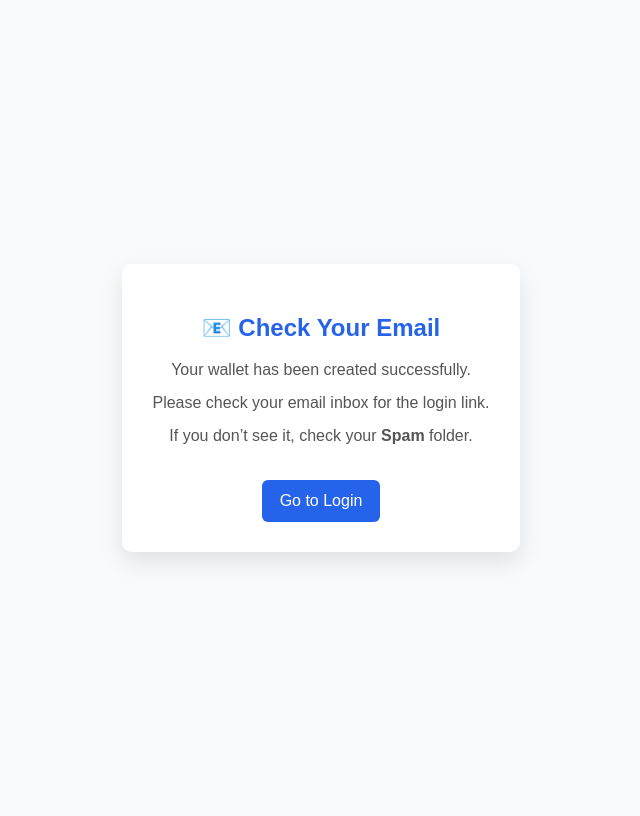
After one commit to Amir-Baddour/senior-dweb3, a PHP site: page /digital-wallet-platform/wallet-client/check-email.html in a window 1280 px wide. The commit adds this page. Shown: the whole page, without its empty margins (319-959 px from the left). Run offline with PHP 8.4, Linux system fonts and the light colour scheme.

Commit message:
finalize the project

```diff
--- /dev/null
+++ b/wallet-client/check-email.html
@@ -0,0 +1,57 @@
+<!DOCTYPE html>
+<html lang="en">
+<head>
+    <meta charset="UTF-8">
+    <title>Check Your Email</title>
+    <meta name="viewport" content="width=device-width, initial-scale=1.0">
+    <style>
+        body {
+            font-family: Arial, sans-serif;
+            background: #f9fafb;
+            display: flex;
+            align-items: center;
+            justify-content: center;
+            height: 100vh;
+        }
+        .box {
+            background: white;
+            padding: 30px;
+            border-radius: 10px;
+            box-shadow: 0 10px 25px rgba(0,0,0,0.1);
+            text-align: center;
+            max-width: 400px;
+        }
+        h2 {
+            color: #2563eb;
+        }
+        p {
+            margin: 15px 0;
+            color: #555;
+        }
+        a {
+            display: inline-block;
+            margin-top: 20px;
+            padding: 12px 18px;
+            background: #2563eb;
+            color: white;
+            text-decoration: none;
+            border-radius: 6px;
+        }
+        a:hover {
+            background: #1e40af;
+        }
+    </style>
+</head>
+<body>
+
+<div class="box">
+    <h2>📧 Check Your Email</h2>
+    <p>Your wallet has been created successfully.</p>
+    <p>Please check your email inbox for the login link.</p>
+    <p>If you don’t see it, check your <strong>Spam</strong> folder.</p>
+
+    <a href="login.html">Go to Login</a>
+</div>
+
+</body>
+</html>
```
Also changed, not shown: wallet-client/js/register.js (+17 -14 lines), wallet-server/user/v1/auth/login.php (+73 -68 lines), wallet-server/user/v1/auth/verify_email.php (deleted, +0 -37 lines), wallet-server/uploads/id_17_1769686823.jpg (added).
